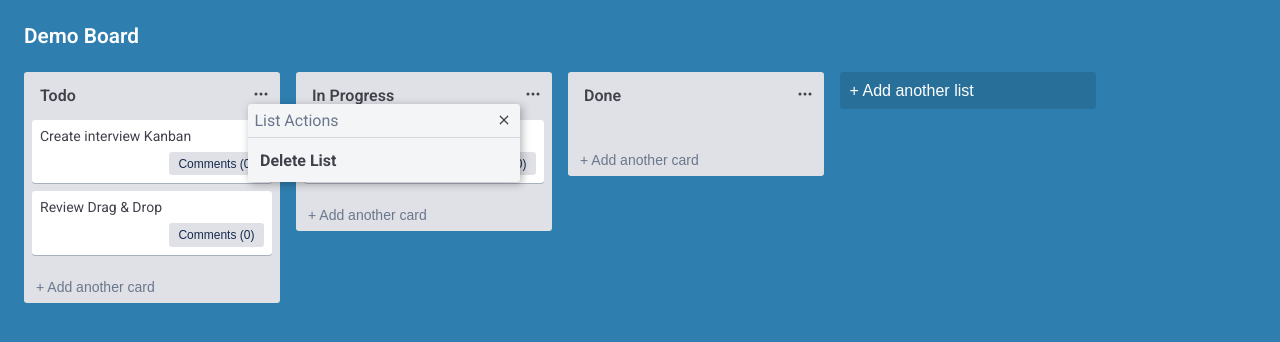
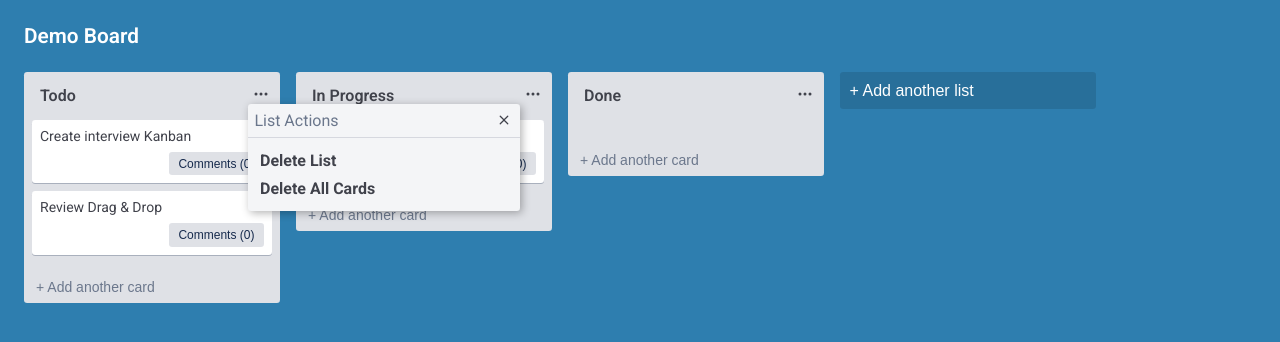
Before and after one commit to arman-borkhani/trello, a Next.js app: page / in a window 1280 px wide. Both pictures are taken after a click on the icon 260 px from the left and 93 px from the top of the page. Shown: the top 342 px of the page. Built offline with nearby package versions, Linux system fonts and the light colour scheme.

Commit message:
Add clear list cards action for each list

```diff
--- a/src/components/List.tsx
+++ b/src/components/List.tsx
@@ -84,6 +84,15 @@ export default function List({ list }: { list: ListType }) {
                 >
                   Delete List
                 </li>
+                <li
+                  className="list__actions-dropdown-item"
+                  onClick={() => {
+                    dispatch({ type: "CLEAR_LIST_CARDS", payload: list.id });
+                    setActionDropdown(false);
+                  }}
+                >
+                  Delete All Cards
+                </li>
               </ul>
             </div>
           )}
--- a/src/reducers/boardReducer.ts
+++ b/src/reducers/boardReducer.ts
@@ -7,7 +7,8 @@ export type BoardAction =
   | { type: "SET_LIST_TITLE"; payload: { id: number; title: string } }
   | { type: "DELETE_LIST"; payload: number }
   | { type: "ADD_LIST"; payload: { title: string } }
-  | { type: "ADD_CARD"; payload: { listId: number; title: string } };
+  | { type: "ADD_CARD"; payload: { listId: number; title: string } }
+  | { type: "CLEAR_LIST_CARDS"; payload: number };
 
 function boardReducer(state: BoardState, action: BoardAction): BoardState {
   switch (action.type) {
@@ -46,6 +47,13 @@ function boardReducer(state: BoardState, action: BoardAction): BoardState {
         ),
       };
     }
+    case "CLEAR_LIST_CARDS":
+      return {
+        ...state,
+        lists: state.lists.map((list) =>
+          list.id === action.payload ? { ...list, cards: [] } : list
+        ),
+      };
     default:
       return state;
   }
```
